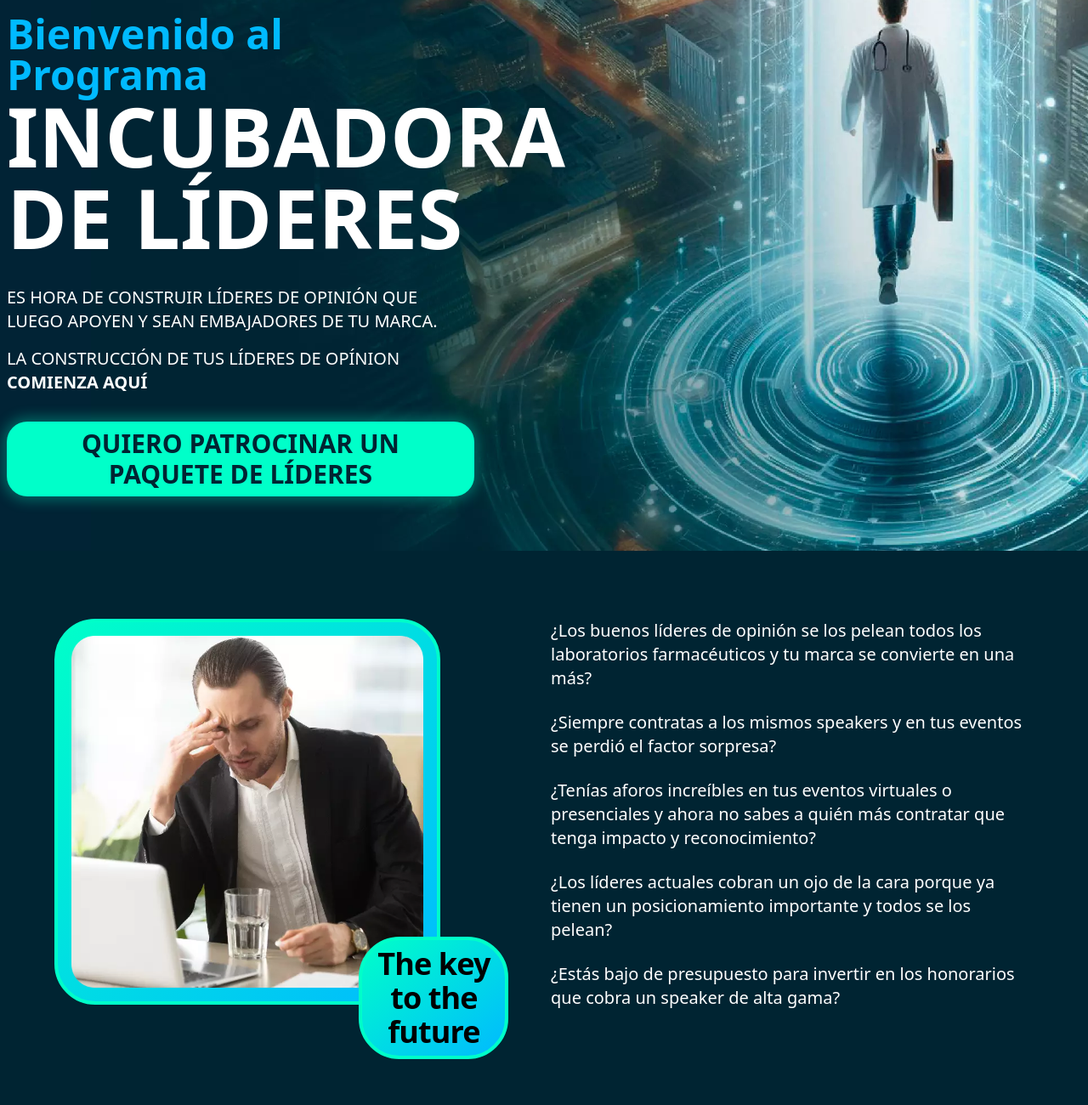
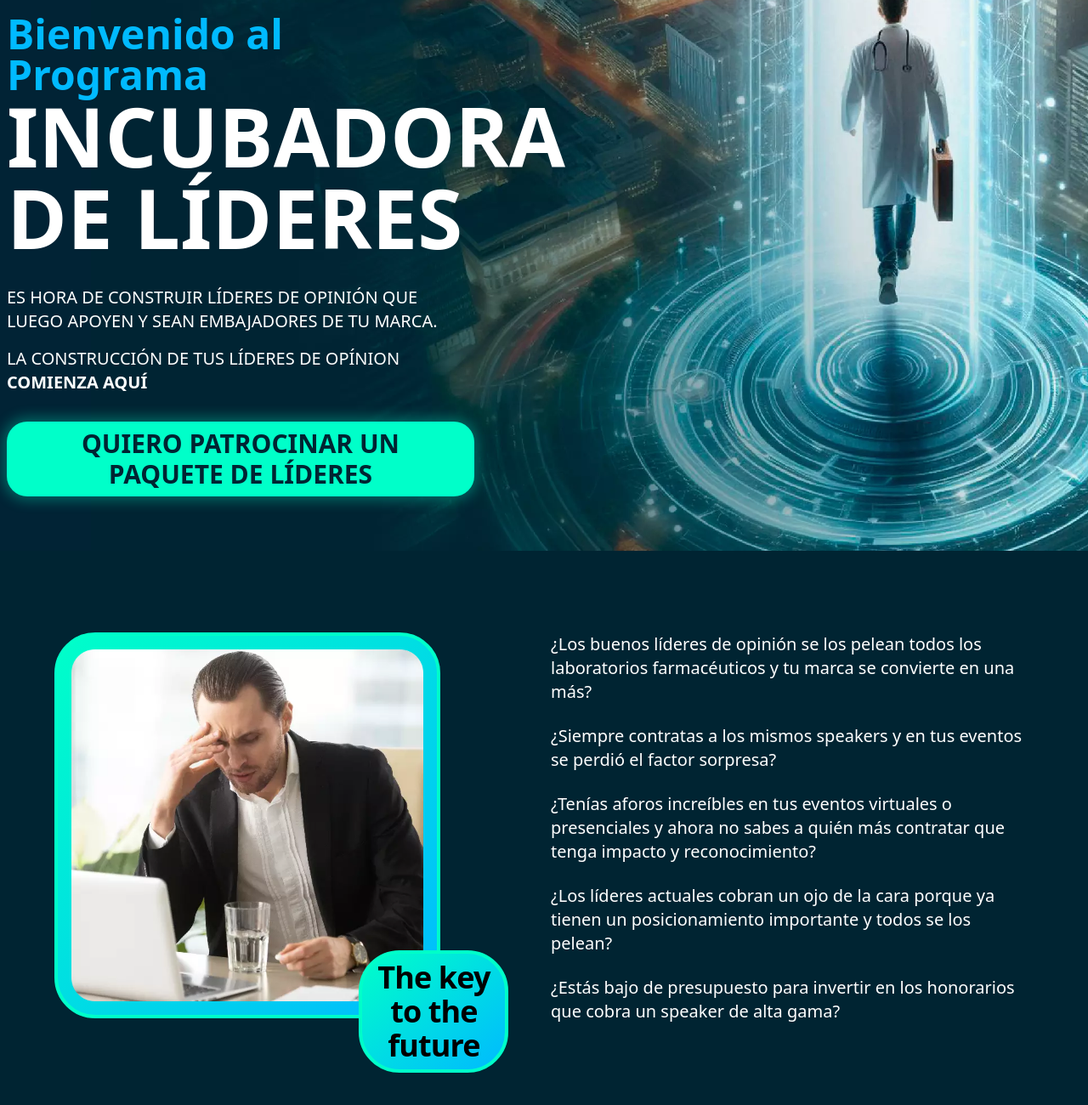
Before and after one commit to TDanyStark/landing-incubadora-lideres, an Astro site: page / in a window 1280 px wide. Shown: the part 271-1571 px from the top of the page at 85% size. Before the commit the page ends 1539 px from the top, so only its background shows below. Built offline with nearby package versions, Linux system fonts and the light colour scheme; Astro itself is replaced by a stand-in of ours.

Commit message:
Actualizar espaciado de sección en Layout.astro y aplicar clase de espaciado en Hero.astro

```diff
--- a/src/layouts/Layout.astro
+++ b/src/layouts/Layout.astro
@@ -39,7 +39,6 @@
   @tailwind utilities;
 
   .section-spacing-da {
-    padding-top: 5rem;
-    padding-bottom: 5rem;
+    padding-bottom: 6rem;
   }
 </style>
--- a/src/sections/Hero.astro
+++ b/src/sections/Hero.astro
@@ -4,7 +4,7 @@
 import { URL_BASE } from "@/config";
 ---
 
-<section>
+<section class="section-spacing-da">
   <div
     class="max-w-screen-2xl mx-auto bg-cover md:bg-center aspect-[167/94]"
     style={`background-image:url(${URL_BASE}/images/hero.webp);`}
```
